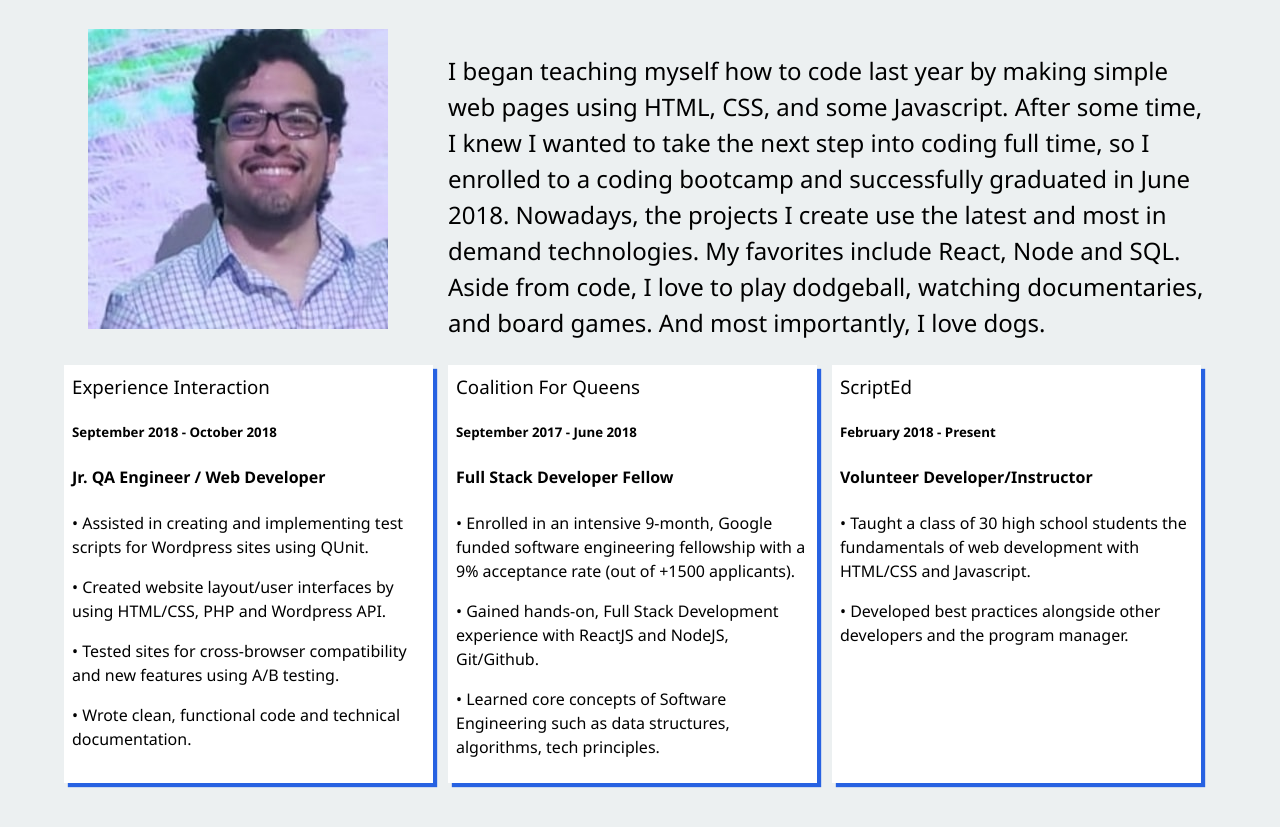
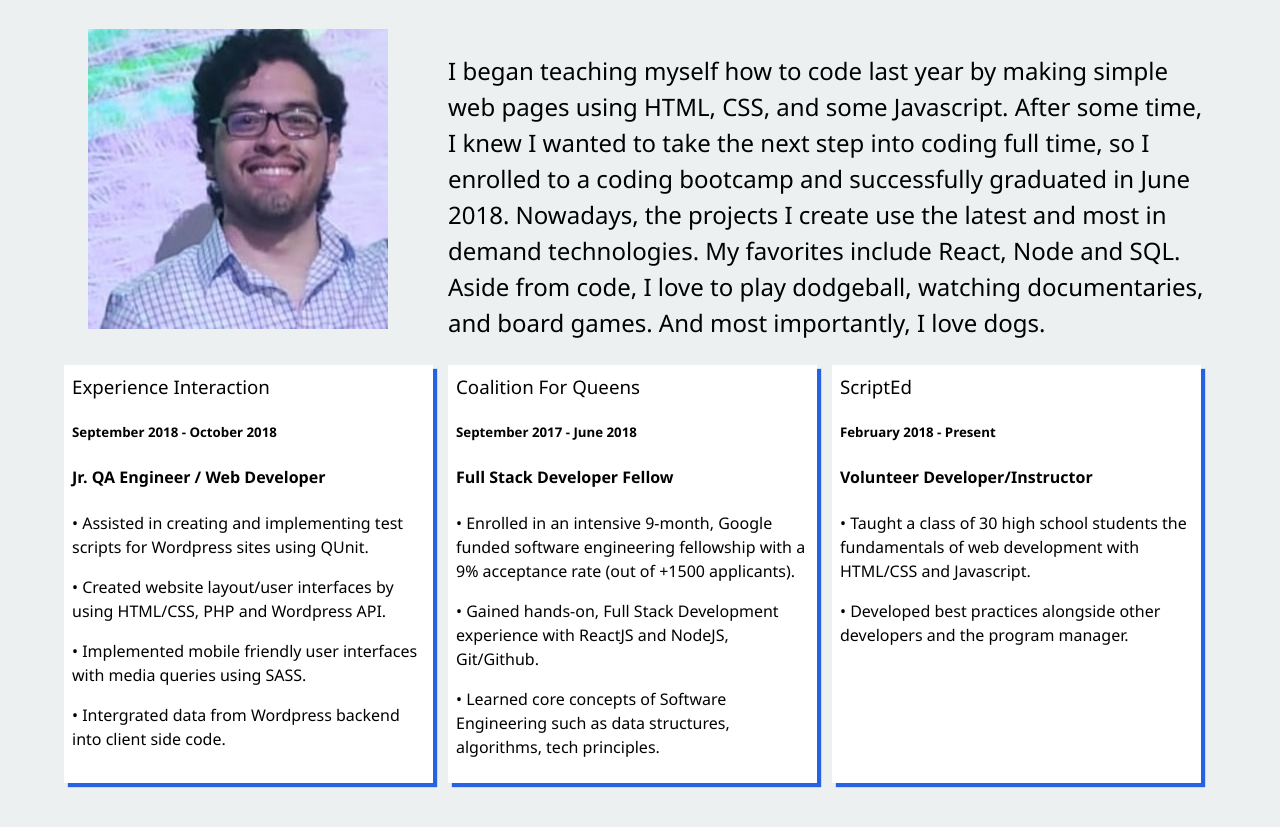
Before and after one commit to mflor54/my-portfolio, a website: page dist/about.html in a window 1280 px wide. Shown: the part 247-1074 px from the top of the page. Drawn offline with Linux system fonts and the light colour scheme.

Commit message:
edited about me file

```diff
--- a/dist/about.html
+++ b/dist/about.html
@@ -61,8 +61,8 @@
                 <h4>Jr. QA Engineer / Web Developer</h4>
                 <p>• Assisted in creating and implementing test scripts for Wordpress sites using QUnit.</p>
                 <p>• Created website layout/user interfaces by using HTML/CSS, PHP and Wordpress API.</p>
-                <p>• Tested sites for cross-browser compatibility and new features using A/B testing.</p>
-                <p>• Wrote clean, functional code and technical documentation.</p>
+                <p>• Implemented mobile friendly user interfaces with media queries using SASS.</p>
+                <p>• Intergrated data from Wordpress backend into client side code.</p>
             </div>
 
             <div class="job job-2">
```
